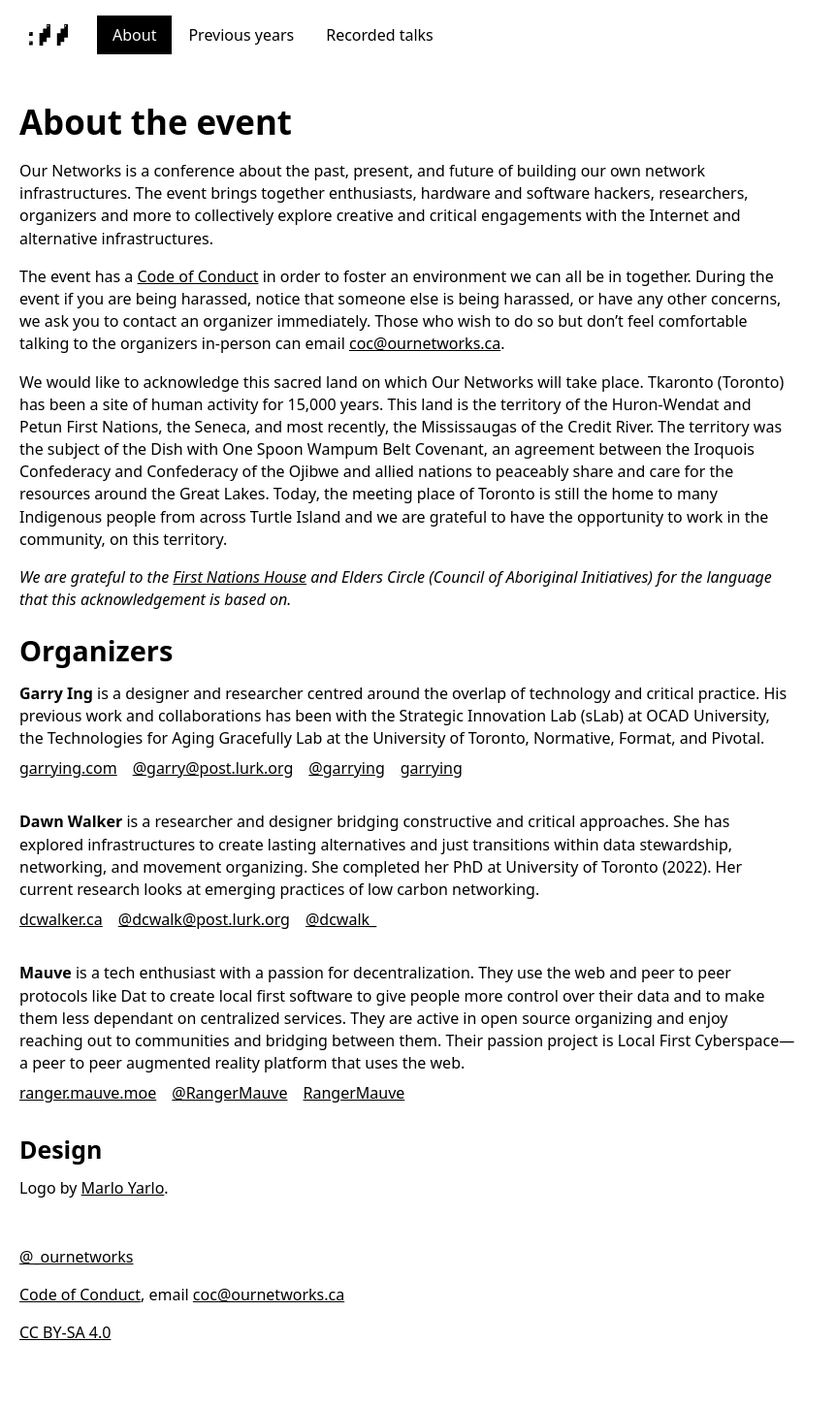
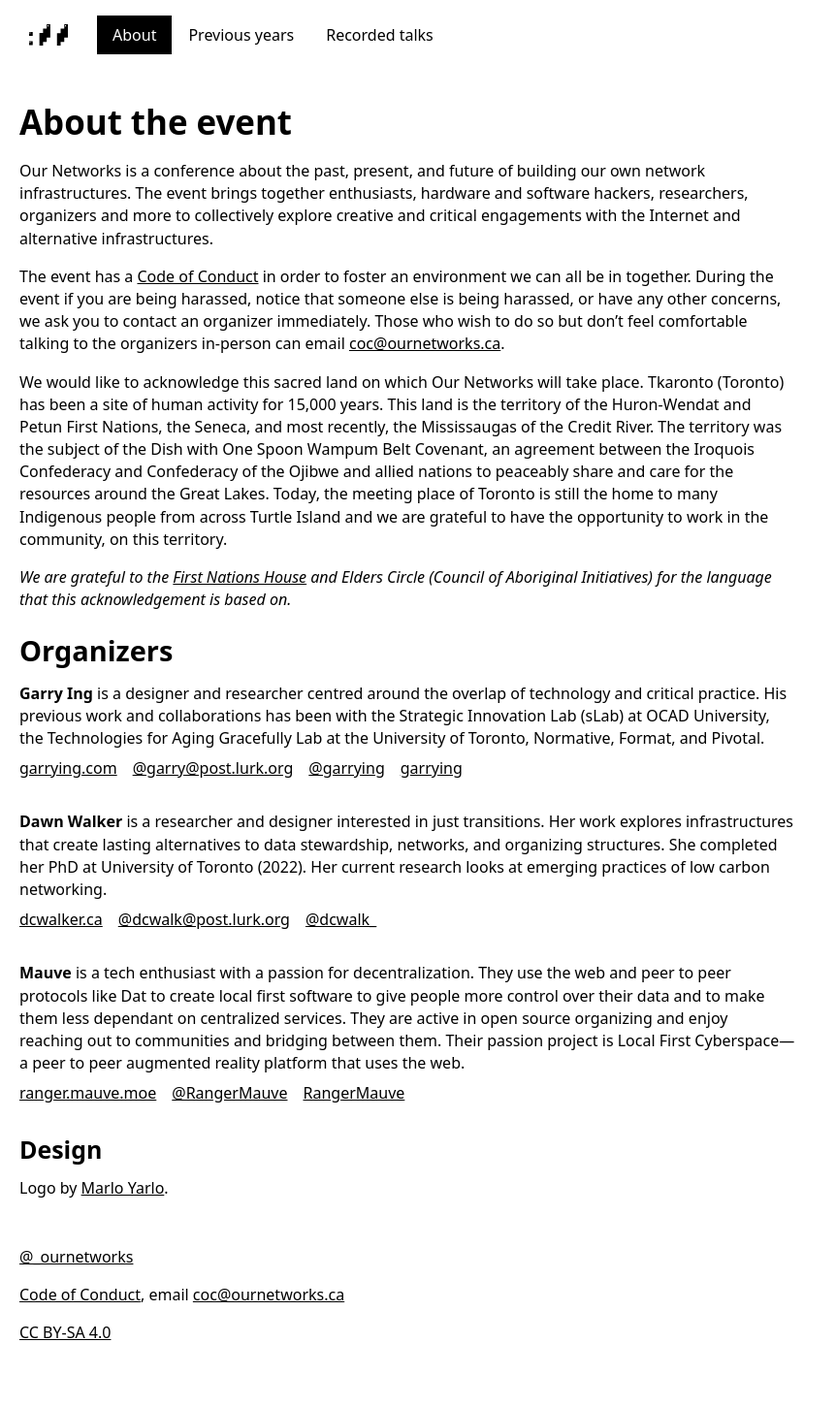
Before and after one commit to ournetworks/ournetworks.ca, a Jekyll site: the page built from about.md, in a window 1280 px wide. Shown: the whole page at 97% size, without its empty margins (0-862 px from the left). Built offline with Jekyll 4.4.1, drawn with Linux system fonts in a browser that asks for light colours.

Commit message:
Update dc bio (#283)
* Update dc bio

* oops improve flow

```diff
--- a/_data/organizers.yml
+++ b/_data/organizers.yml
@@ -11,7 +11,7 @@
 - organizerID: dawn
   name: "Dawn Walker"
   bio: >-
-    is a researcher and designer bridging constructive and critical approaches. She has explored infrastructures to create lasting alternatives and just transitions within data stewardship, networking, and movement organizing. She completed her PhD at University of Toronto (2022). Her current research looks at emerging practices of low carbon networking.
+    is a researcher and designer interested in just transitions. Her work explores infrastructures that create lasting alternatives to data stewardship, networks, and organizing structures. She completed her PhD at University of Toronto (2022). Her current research looks at emerging practices of low carbon networking.
   link: "dcwalker.ca"
   twitter: dcwalk_
   fediverse: "@dcwalk@post.lurk.org"
```
